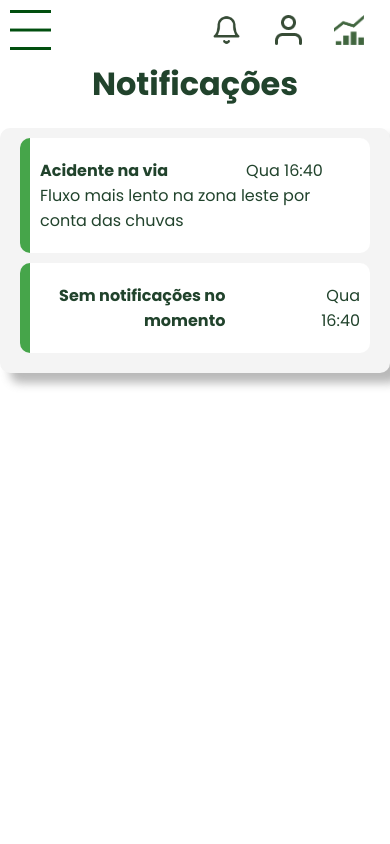
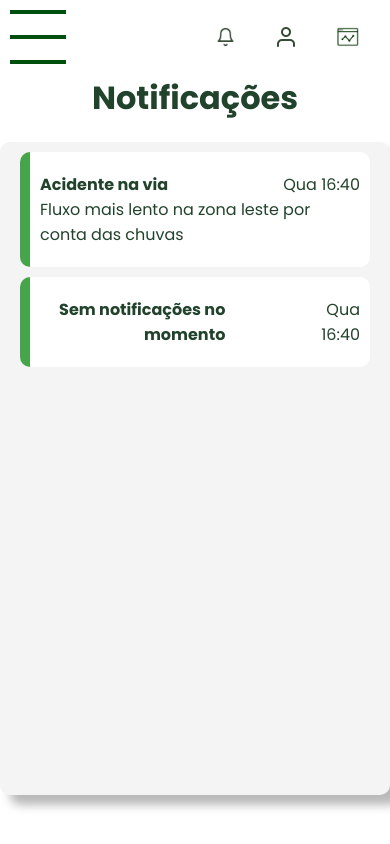
Before and after one commit to Grupo-4-Tree-Technology/Tree-Technology, a website: page public/telas-veiculos-rotas/notificacoes.html in a window 390 px wide. Drawn offline with Linux system fonts and the light colour scheme.

Commit message:
ajustes em botões, responsividade, correções de cor, e erro em funcionalidades

```diff
--- a/public/css/cadastro-rotas-veiculo.css
+++ b/public/css/cadastro-rotas-veiculo.css
@@ -16,21 +16,16 @@
 
 }
 
-.top-menu img{
-    max-height: 40px;
-    min-height: 10px;
-}
-
 .icons{
     display: flex;
     justify-content: space-around;
-    width: 15%;
+    width: 15vw;
 
 }
 
 .icons img{
+    width: 10.5%;
     cursor: pointer;
-    max-height: 30px;
 }
 
 .container{
@@ -52,7 +47,25 @@
     box-shadow: 10px 10px 10px  #68696977;
     display: flex;
     flex-direction: column;
+}
 
+.box-notificacoes {
+    background-color: #F4F4F4;
+    height: 75vh;
+    width: auto;
+    margin-top: 20px;
+    padding: 10px 20px;
+    border-radius: 10px;
+    box-shadow: 10px 10px 10px  #68696977;
+    display: flex;
+    flex-direction: column;
+    overflow-y: scroll;
+}
+
+.box a {
+    display: flex;
+    justify-content: center;
+    text-decoration: none;
 }
 
 .message{
@@ -135,7 +148,15 @@ button:hover{
     background-color: #61ab63;
 }
 
-.forms a{
+#button-delete {
+    background-color: #dc5656;
+}
+
+#button-delete:hover {
+    background-color: #d21414;
+}
+
+.forms span{
     margin-top: 10px;
     text-decoration: none;
     font-weight: bold;
@@ -170,6 +191,7 @@ button:hover{
 .title{
     display: flex;
     flex-direction: row;
+    justify-content: space-between;
     gap: 20vw;
     text-align: right;
 }
@@ -245,13 +267,22 @@ button:hover{
 
 @media (max-width: 800px) {
     .icons{
-       width: 20%;
+       width: 50vw;
     }
 }
 
 @media (max-width: 600px) {
     .icons{
-       width: 30%;
+        width: 50vw;
+    }
+
+    .icons img{
+        width: 10%;
+        cursor: pointer;
+    }
+
+    #dash {
+        width: 5.5vw
     }
 
     .forms button{
--- a/public/telas-veiculos-rotas/notificacoes.html
+++ b/public/telas-veiculos-rotas/notificacoes.html
@@ -7,20 +7,21 @@
     <link rel="stylesheet" href="../css/cadastro-rotas-veiculo.css">
 
     <title>Notificações</title>
+    <link rel="shortcut icon" href="../assets/Tree Technology (Logo fundo transparente + nome).png" type="image/x-icon">
 </head>
 
 <body>
     <div class="top-menu">
         <img src="../assets/Group 23.png" alt="" class="voltar" onclick="voltar()">
         <div class="icons">
-            <img src="../assets/Bell.png" alt="" id="bell">
-            <img src="../assets/Icon.png" alt="" id="user" onclick="telaUser()">
-            <img src="../assets/graffic.png" alt="" id="dash" onclick="telaDash()">
+            <img src="../assets/Bell.png" onclick="telaNotificação()">
+            <img src="../assets/Icon.png" id="user" onclick="telaUser()">
+            <img src="../assets/icon dashboard.png" id="dash" onclick="telaDash()">
         </div>
     </div>
     <main class="container">
         <h1>Notificações</h1>
-        <div class="box">
+        <div class="box-notificacoes">
             <div class="message">
                 <div class="title">
                     <h4>Acidente na via</h4>
```
Also changed, not shown: public/telas-veiculos-rotas/cadastro-rota.html (+7 -6 lines), public/telas-veiculos-rotas/info-pessoal.html (+8 -7 lines), public/telas-veiculos-rotas/lista-rotas.html (+11 -8 lines), public/telas-veiculos-rotas/lista-veiculo.html (+10 -7 lines), public/assets/icon dashboard.png (added).
